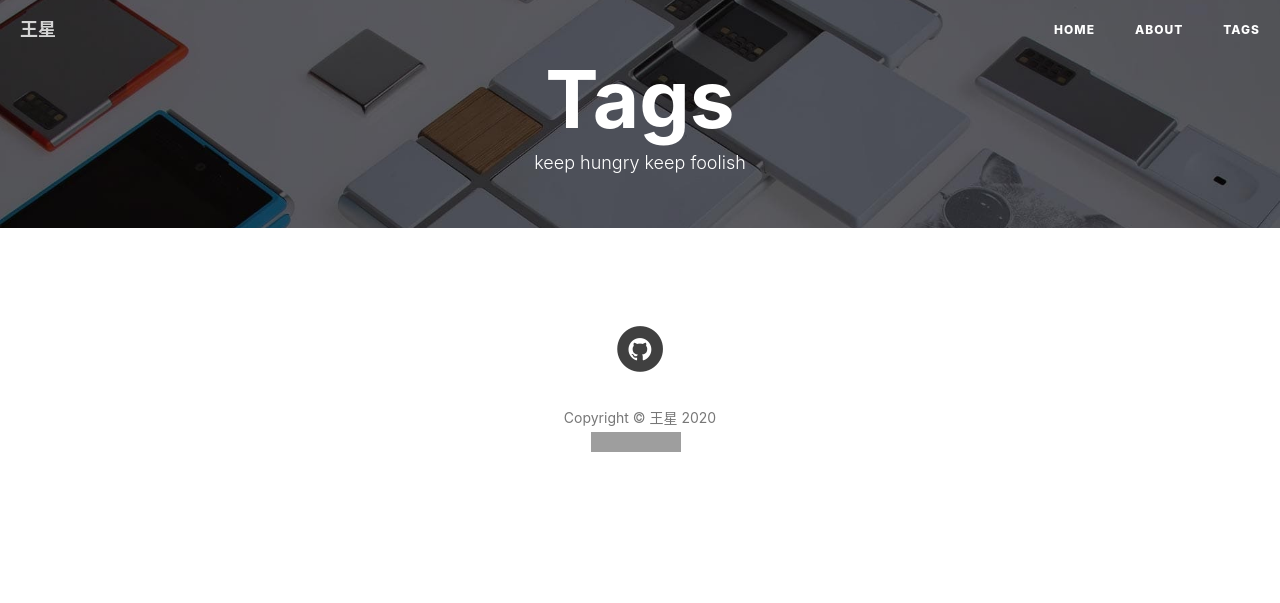
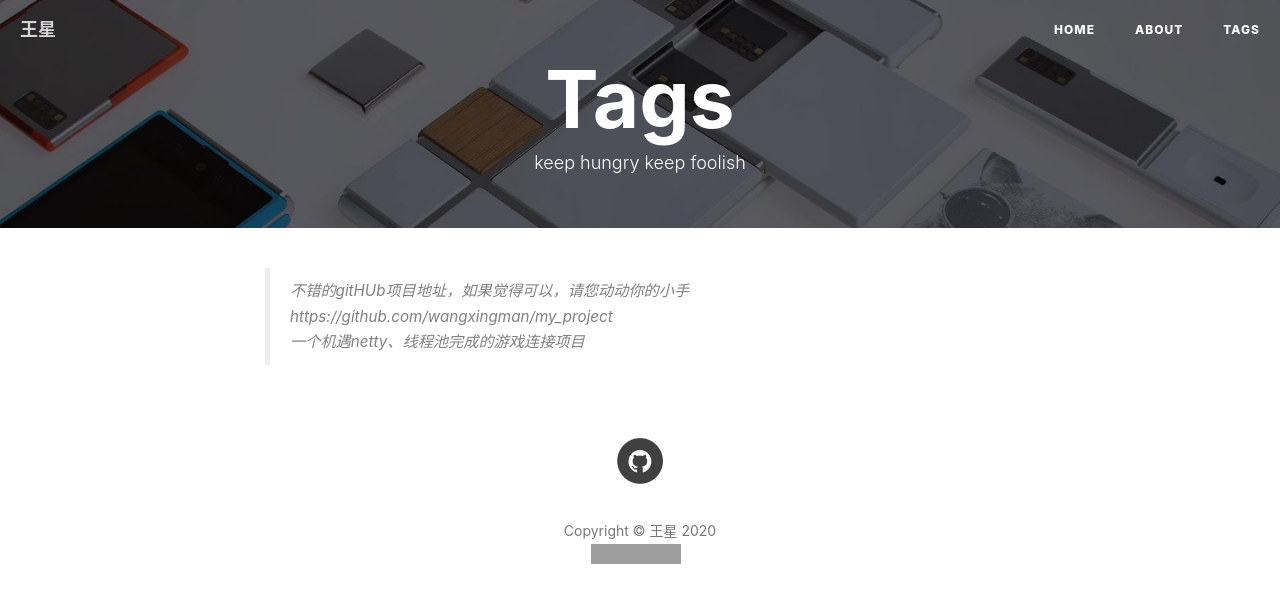
Before and after one commit to wangxingman/boke_text, a Jekyll site: the page built from tags.html, in a window 1280 px wide. Shown: the top 603 px of the page. Built offline with Jekyll 4.4.1, drawn with Linux system fonts in a browser that asks for light colours; nearby versions of some CDN libraries; comment, search, counter and statistics services are not loaded; grey boxes are pictures that could not be loaded.

```diff
--- a/tags.html
+++ b/tags.html
@@ -23,47 +23,11 @@ header-img: "img/tag-bg.jpg"
 <div class="container">
 	<div class="row">
 		<div class="col-lg-8 col-lg-offset-2 col-md-10 col-md-offset-1">
-            <!-- 标签云 -->
-			<div id='tag_cloud' class="tags">
-				{% for tag in site.tags %}
-				<a href="#{{ tag[0] }}" title="{{ tag[0] }}" rel="{{ tag[1].size }}">{{ tag[0] }}</a>
-				{% endfor %}
-			</div>
+			<blockquote><p>不错的gitHUb项目地址，如果觉得可以，请您动动你的小手<br>
+				https://github.com/wangxingman/my_project<br>
+				一个机遇netty、线程池完成的游戏连接项目
+			</p></blockquote>
 
-            <!--<blockquote class="tag-comments">
-                标签命名规范：
-                    <li>行业观察、职位、公司优先使用中文</li>
-                    <li>外国产品、术语优先使用英文</li>
-            </blockquote>-->
-
-            <!-- 标签列表 -->
-			{% for tag in site.tags %}
-			<div class="one-tag-list">
-			  	<span class="fa fa-tag listing-seperator" id="{{ tag[0] }}">
-                    <span class="tag-text">{{ tag[0] }}</span>
-                </span>
-				{% for post in tag[1] %}
-				  <!-- <li class="listing-item">
-				  <time datetime="{{ post.date | date:"%Y-%m-%d" }}">{{ post.date | date:"%Y-%m-%d" }}</time>
-				  <a href="{{ post.url }}" title="{{ post.title }}">{{ post.title }}</a>
-				  </li> -->
-				 <div class="post-preview">
-				    <a href="{{ post.url | prepend: site.baseurl }}">
-				        <h2 class="post-title">
-                            {{ post.title }}
-				        </h2>
-				        {% if post.subtitle %}
-				        <h3 class="post-subtitle">
-				            {{ post.subtitle }}
-				        </h3>
-				        {% endif %}
-				    </a>
-				    <!-- <p class="post-meta">{{ post.date | date:"%Y-%m-%d" }}</p> -->
-				</div>
-				<hr>
-				{% endfor %}
-			</div>
-			{% endfor %}
 
 		</div>
 	</div>
```
